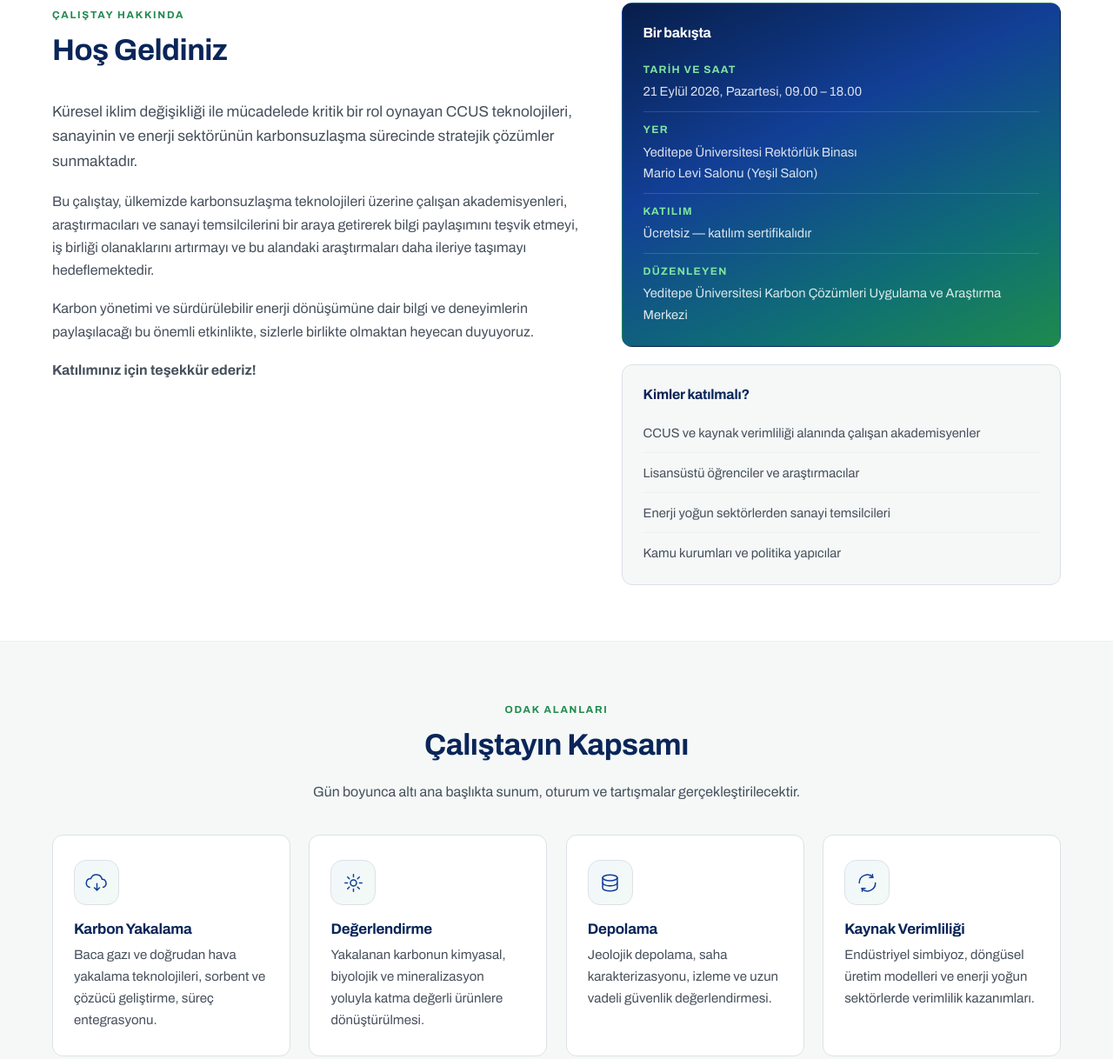
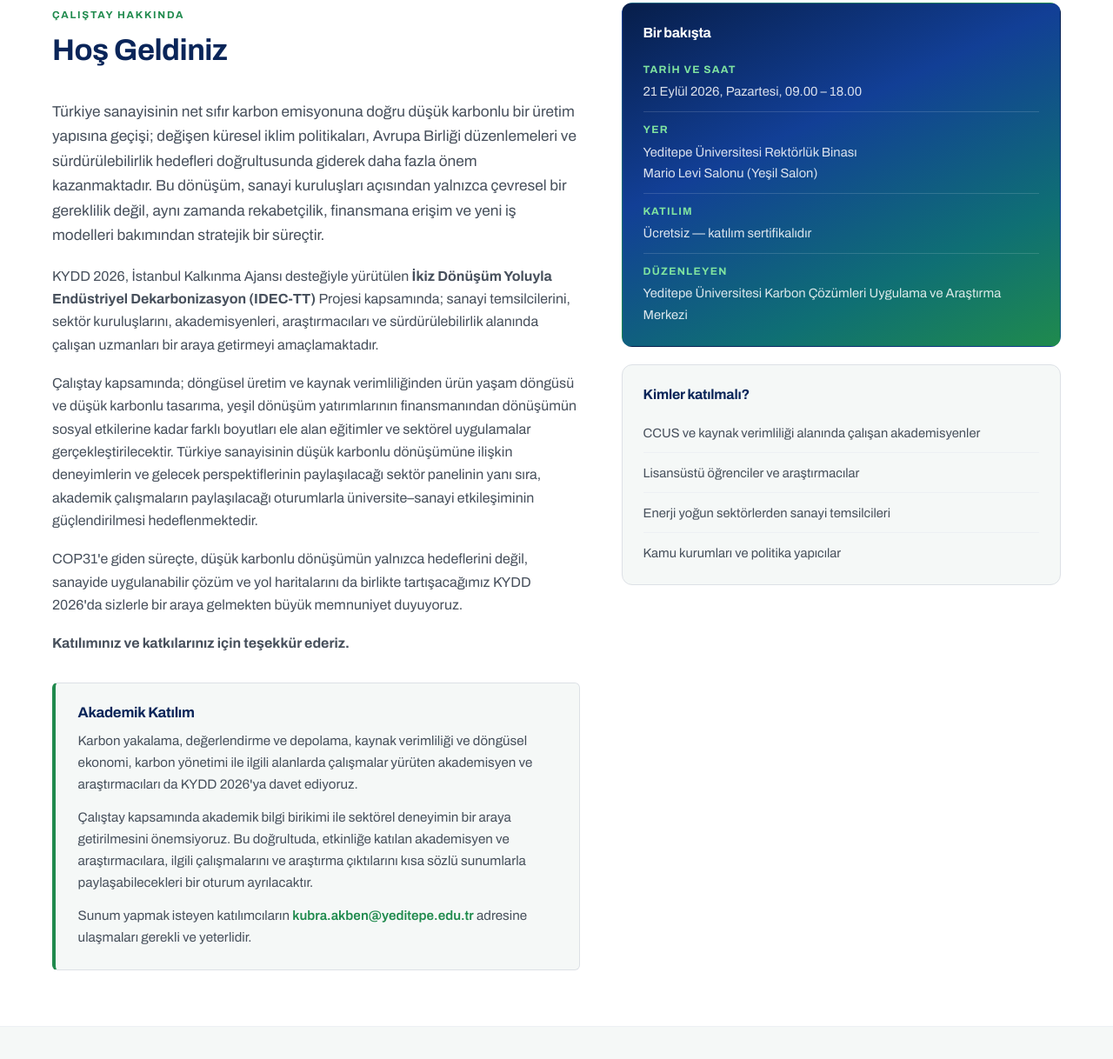
Before and after one commit to ahmetatakanokutannn/kydd2026, a plain HTML site: page index.html in a window 1280 px wide. Shown: the part 1330-2548 px from the top of the page at 87% size. Drawn offline with Linux system fonts and the light colour scheme.

Commit message:
Hos geldiniz metni guncellendi ve akademik katilim cagrisi eklendi

```diff
--- a/assets/css/style.css
+++ b/assets/css/style.css
@@ -1062,6 +1062,33 @@
   padding: 1.1rem 1.25rem;
   color: var(--ink-soft);
   font-size: 0.95rem;
+}
+
+/* Hoş geldiniz metnindeki akademik katılım çağrısı */
+.notice--academic {
+  margin-top: 2rem;
+  max-width: 72ch;
+  padding: 1.5rem 1.6rem;
+  border-left-width: 4px;
+  border-left-color: var(--green);
+}
+
+.notice--academic h3 {
+  font-size: 1.05rem;
+  margin-bottom: 0.6rem;
+}
+
+.notice--academic p {
+  margin-bottom: 0.8rem;
+}
+
+.notice--academic p:last-child {
+  margin-bottom: 0;
+}
+
+.notice--academic a {
+  font-weight: 600;
+  word-break: break-word;
 }
 
 /* Yer tutucu (konuşmacılar vb.) */
--- a/assets/js/site-data.js
+++ b/assets/js/site-data.js
@@ -46,6 +46,9 @@
     phoneHref: "tel:+905343768313",
     email: "yukarbon@yeditepe.edu.tr",
     emailHref: "mailto:yukarbon@yeditepe.edu.tr",
+    /* Sözlü sunum başvuruları bu adrese yapılır. */
+    abstractEmail: "kubra.akben@yeditepe.edu.tr",
+    abstractEmailHref: "mailto:kubra.akben@yeditepe.edu.tr",
     center: "Yeditepe Üniversitesi Karbon Çözümleri Uygulama ve Araştırma Merkezi",
 
     // Tanıtım afişi (900x1600)
--- a/index.html
+++ b/index.html
@@ -110,23 +110,64 @@
 
         <div class="prose">
           <p class="lead">
-            Küresel iklim değişikliği ile mücadelede kritik bir rol oynayan CCUS
-            teknolojileri, sanayinin ve enerji sektörünün karbonsuzlaşma
-            sürecinde stratejik çözümler sunmaktadır.
+            Türkiye sanayisinin net sıfır karbon emisyonuna doğru düşük
+            karbonlu bir üretim yapısına geçişi; değişen küresel iklim
+            politikaları, Avrupa Birliği düzenlemeleri ve sürdürülebilirlik
+            hedefleri doğrultusunda giderek daha fazla önem kazanmaktadır. Bu
+            dönüşüm, sanayi kuruluşları açısından yalnızca çevresel bir
+            gereklilik değil, aynı zamanda rekabetçilik, finansmana erişim ve
+            yeni iş modelleri bakımından stratejik bir süreçtir.
           </p>
           <p>
-            Bu çalıştay, ülkemizde karbonsuzlaşma teknolojileri üzerine çalışan
-            akademisyenleri, araştırmacıları ve sanayi temsilcilerini bir araya
-            getirerek bilgi paylaşımını teşvik etmeyi, iş birliği olanaklarını
-            artırmayı ve bu alandaki araştırmaları daha ileriye taşımayı
-            hedeflemektedir.
+            KYDD 2026, İstanbul Kalkınma Ajansı desteğiyle yürütülen
+            <strong>İkiz Dönüşüm Yoluyla Endüstriyel Dekarbonizasyon
+            (IDEC-TT)</strong> Projesi kapsamında; sanayi temsilcilerini,
+            sektör kuruluşlarını, akademisyenleri, araştırmacıları ve
+            sürdürülebilirlik alanında çalışan uzmanları bir araya getirmeyi
+            amaçlamaktadır.
           </p>
           <p>
-            Karbon yönetimi ve sürdürülebilir enerji dönüşümüne dair bilgi ve
-            deneyimlerin paylaşılacağı bu önemli etkinlikte, sizlerle birlikte
-            olmaktan heyecan duyuyoruz.
+            Çalıştay kapsamında; döngüsel üretim ve kaynak verimliliğinden ürün
+            yaşam döngüsü ve düşük karbonlu tasarıma, yeşil dönüşüm
+            yatırımlarının finansmanından dönüşümün sosyal etkilerine kadar
+            farklı boyutları ele alan eğitimler ve sektörel uygulamalar
+            gerçekleştirilecektir. Türkiye sanayisinin düşük karbonlu
+            dönüşümüne ilişkin deneyimlerin ve gelecek perspektiflerinin
+            paylaşılacağı sektör panelinin yanı sıra, akademik çalışmaların
+            paylaşılacağı oturumlarla üniversite–sanayi etkileşiminin
+            güçlendirilmesi hedeflenmektedir.
           </p>
-          <p><strong>Katılımınız için teşekkür ederiz!</strong></p>
+          <p>
+            COP31'e giden süreçte, düşük karbonlu dönüşümün yalnızca
+            hedeflerini değil, sanayide uygulanabilir çözüm ve yol haritalarını
+            da birlikte tartışacağımız KYDD 2026'da sizlerle bir araya gelmekten
+            büyük memnuniyet duyuyoruz.
+          </p>
+          <p><strong>Katılımınız ve katkılarınız için teşekkür ederiz.</strong></p>
+        </div>
+
+        <!-- Hoş geldiniz metninin ikinci bölümü: akademik katılım çağrısı -->
+        <div class="notice notice--academic">
+          <h3>Akademik Katılım</h3>
+          <p>
+            Karbon yakalama, değerlendirme ve depolama, kaynak verimliliği ve
+            döngüsel ekonomi, karbon yönetimi ile ilgili alanlarda çalışmalar
+            yürüten akademisyen ve araştırmacıları da KYDD 2026'ya davet
+            ediyoruz.
+          </p>
+          <p>
+            Çalıştay kapsamında akademik bilgi birikimi ile sektörel deneyimin
+            bir araya getirilmesini önemsiyoruz. Bu doğrultuda, etkinliğe
+            katılan akademisyen ve araştırmacılara, ilgili çalışmalarını ve
+            araştırma çıktılarını kısa sözlü sunumlarla paylaşabilecekleri bir
+            oturum ayrılacaktır.
+          </p>
+          <p>
+            Sunum yapmak isteyen katılımcıların
+            <a href="mailto:kubra.akben@yeditepe.edu.tr"
+               data-kydd-text="event.abstractEmail">kubra.akben@yeditepe.edu.tr</a>
+            adresine ulaşmaları gerekli ve yeterlidir.
+          </p>
         </div>
       </div>
 
```
Also changed, not shown: 1 other file.
